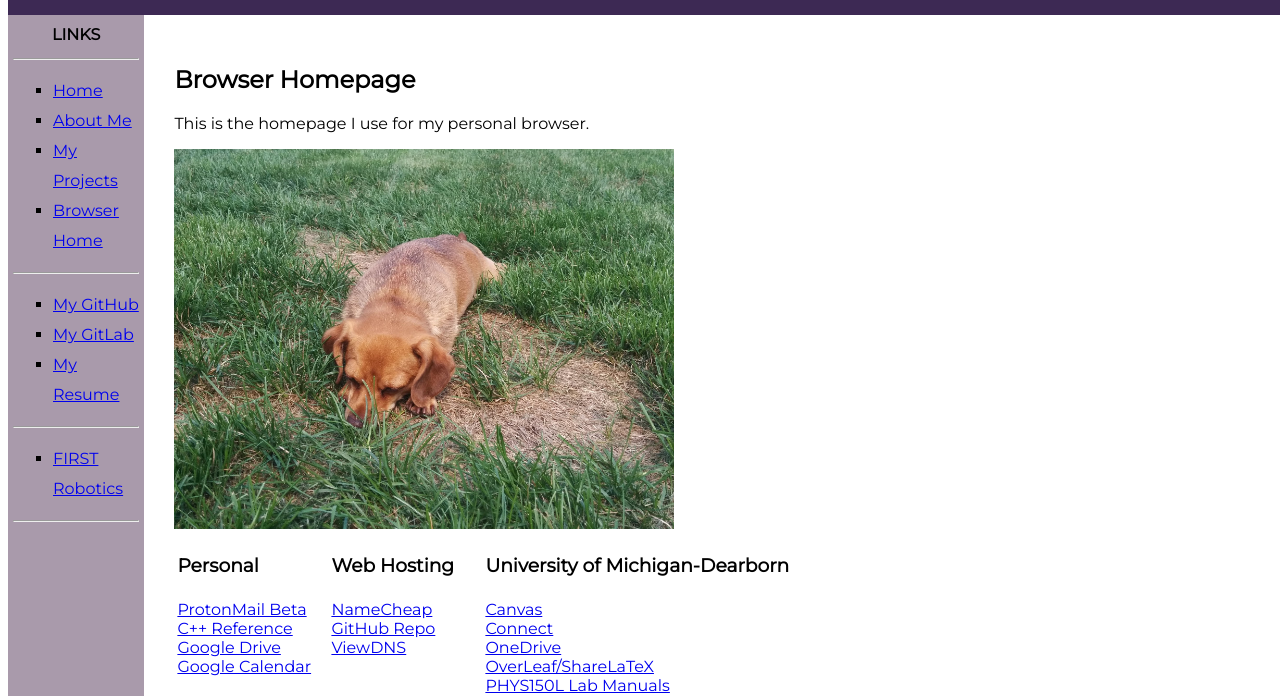
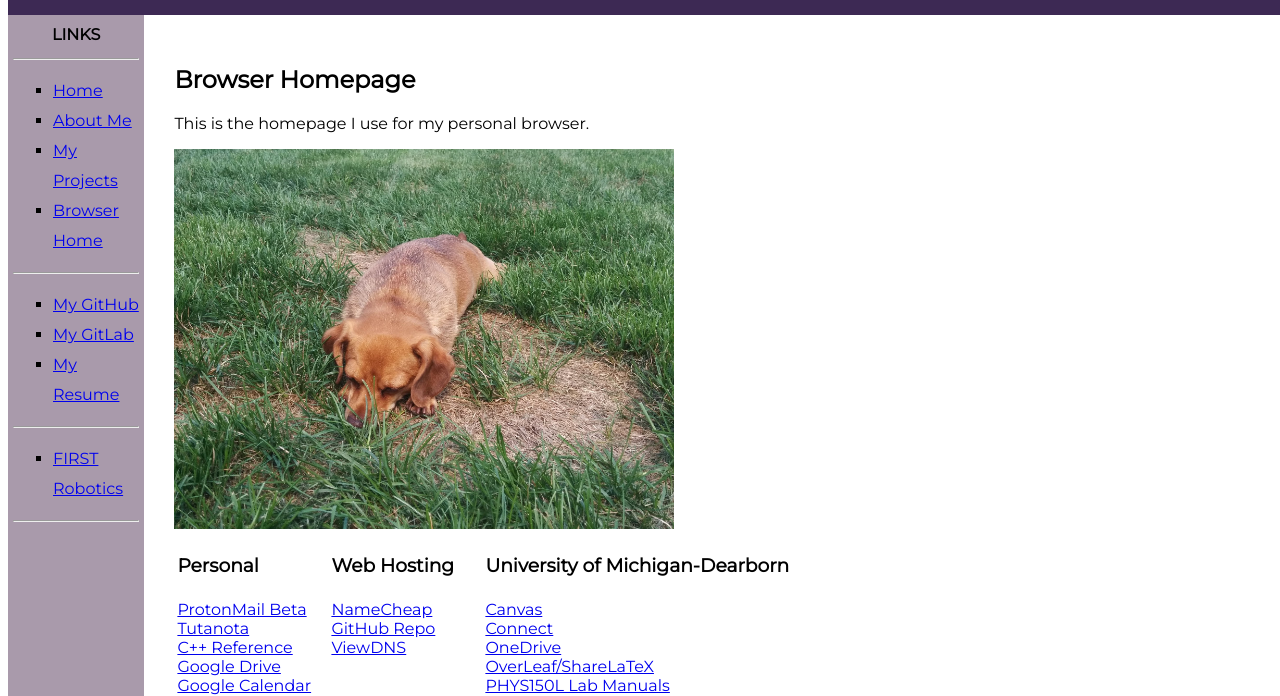
Before and after one commit to conifer215/conifer215.github.io, a plain HTML site: page brhome.html in a window 1280 px wide. Shown: the part 106-802 px from the top of the page. Drawn offline with Linux system fonts and the light colour scheme.

Commit message:
updated brhome

```diff
--- a/brhome.html
+++ b/brhome.html
@@ -46,6 +46,7 @@
 <tr>
 <td valign="top" width="150">
 <a href="https://beta.protonmail.com/inbox">ProtonMail Beta</a><br>
+<a href="https://mail.tutanota.com/mail/">Tutanota</a><br>
 <a href="http://www.cplusplus.com/">C++ Reference</a><br>
 <a href="https://drive.google.com/drive/my-drive">Google Drive</a><br>
 <a href="https://calendar.google.com/calendar/b/1/r">Google Calendar</a><br>
```
